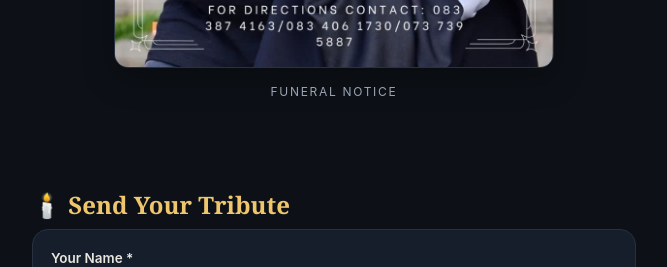
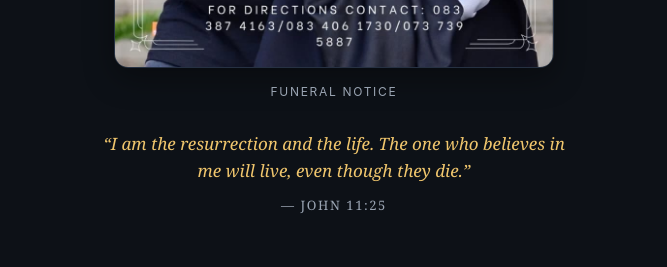
Before and after one commit to mancoba-hub/nzuzo-tribute, a React (Vite) app: page / in a window 1280 px wide. Shown: the part 1060-1327 px from the top of the page, without its empty margins (306-973 px from the left). Built offline with nearby package versions, Linux system fonts and the light colour scheme; no server answers.

Commit message:
Add John 11:25 verse of comfort under the funeral notice

```diff
--- a/src/components/Hero.tsx
+++ b/src/components/Hero.tsx
@@ -38,6 +38,10 @@ export default function Hero() {
             <figcaption>{t.noticeCaption}</figcaption>
           </figure>
         )}
+        <blockquote className="verse">
+          <p>“{t.verse.text}”</p>
+          <cite>— {t.verse.ref}</cite>
+        </blockquote>
       </div>
     </section>
   );
--- a/src/i18n.tsx
+++ b/src/i18n.tsx
@@ -8,6 +8,10 @@ const STRINGS = {
     eyebrow: "In Loving Memory",
     subtitle: "A tribute to a life well lived",
     noticeCaption: "Funeral Notice",
+    verse: {
+      text: "I am the resurrection and the life. The one who believes in me will live, even though they die.",
+      ref: "John 11:25",
+    },
     heroBody:
       "Qeqe Community Development invites you to share your messages of love, remembrance and comfort for the family of Nzuzo Pukuza. Your tributes will be handed over to the family on the day of the funeral.",
     form: {
@@ -49,6 +53,10 @@ const STRINGS = {
     eyebrow: "UKhunjulwa Ngothando",
     subtitle: "Isikhumbuzo sobomi obuphilwe kakuhle",
     noticeCaption: "Isaziso Somngcwabo",
+    verse: {
+      text: "Ndim uvuko, ndim ubomi; okholwayo kum, nokuba uthe wafa, uya kudla ubomi.",
+      ref: "Yohane 11:25",
+    },
     heroBody:
       "iQeqe Community Development iyakumema ukuba wabelane ngemiyalezo yothando, yokukhumbula nentuthuzelo nosapho lukaNzuzo Pukuza. Izikhumbuzo zakho ziya kunikezelwa kusapho ngosuku lomngcwabo.",
     form: {
--- a/src/styles.css
+++ b/src/styles.css
@@ -164,6 +164,28 @@ body {
   margin-top: 8px;
   font-size: 12px;
   letter-spacing: 0.14em;
+  text-transform: uppercase;
+  color: var(--muted);
+}
+
+.verse {
+  margin: 28px auto 0;
+  max-width: 480px;
+  font-family: Georgia, "Times New Roman", serif;
+  font-style: italic;
+  color: var(--gold-bright);
+  font-size: 17px;
+  line-height: 1.6;
+}
+
+.verse p {
+  margin: 0 0 6px;
+}
+
+.verse cite {
+  font-style: normal;
+  font-size: 13px;
+  letter-spacing: 0.12em;
   text-transform: uppercase;
   color: var(--muted);
 }
```
